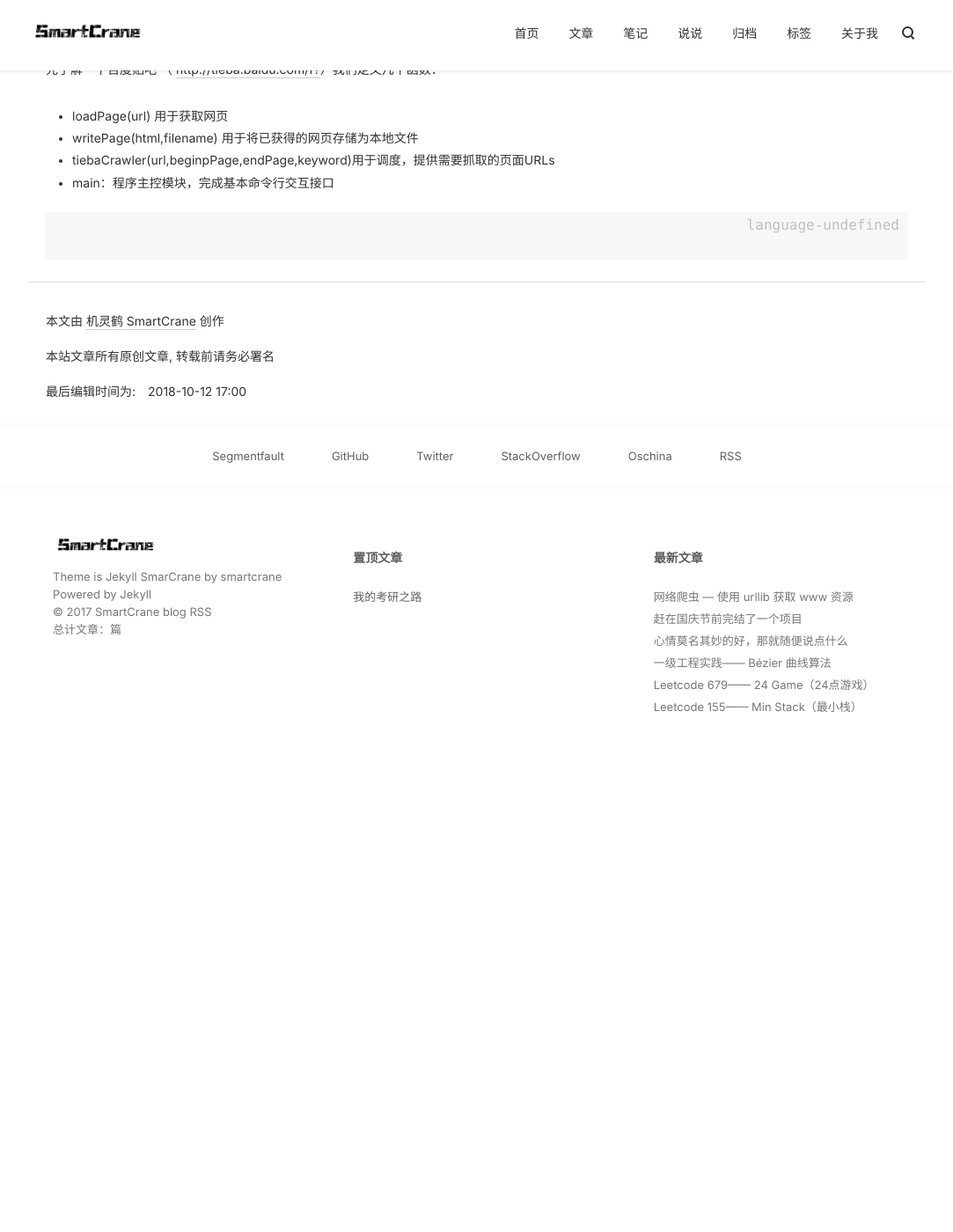
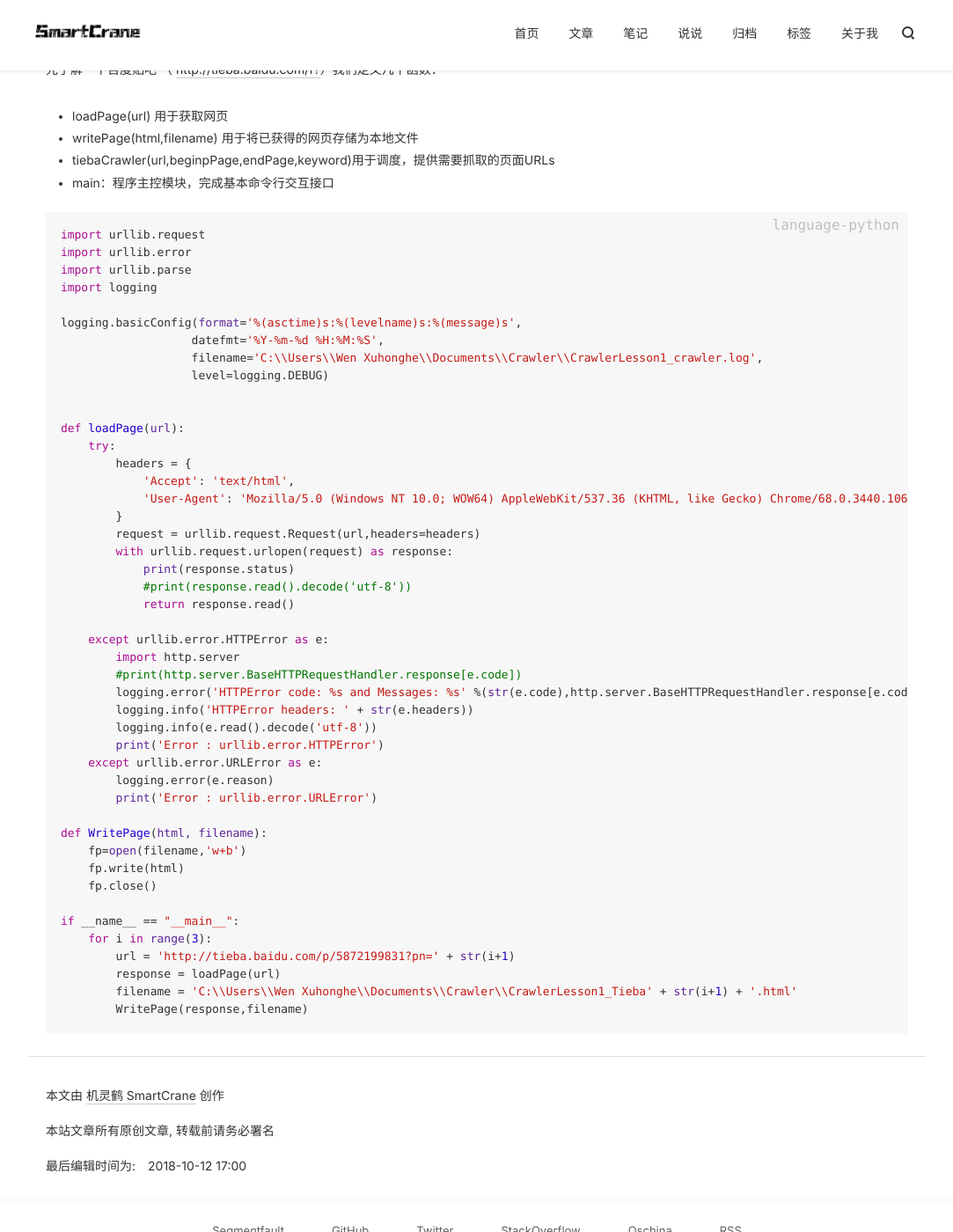
Before and after one commit to smartcrane2/smartcrane2.github.io, a Jekyll site: the page built from _posts/Crawler/2018-10-12-Crawler_1.md, in a window 1280 px wide and 1400 px high, scrolled down 6514 px. Shown: the whole window at 88% size, without its empty margins (98-1181 px from the left). Built offline with Jekyll 4.4.1, drawn with Linux system fonts in a browser that asks for light colours; nearby versions of some CDN libraries; comment, search, counter and statistics services are not loaded; before the commit the page ends 7416 px from its top, so only the background shows below that.

Commit message:
update crawler note part5

````diff
--- a/_posts/Crawler/2018-10-12-Crawler_1.md
+++ b/_posts/Crawler/2018-10-12-Crawler_1.md
@@ -292,5 +292,49 @@ except urllib.error.URLError as e:
 
 
 ```python
+import urllib.request
+import urllib.error
+import urllib.parse
+import logging
 
+logging.basicConfig(format='%(asctime)s:%(levelname)s:%(message)s',
+                   datefmt='%Y-%m-%d %H:%M:%S',
+                   filename='C:\\Users\\Wen Xuhonghe\\Documents\\Crawler\\CrawlerLesson1_crawler.log',
+                   level=logging.DEBUG)
+
+
+def loadPage(url):
+    try:
+        headers = {
+            'Accept': 'text/html',
+            'User-Agent': 'Mozilla/5.0 (Windows NT 10.0; WOW64) AppleWebKit/537.36 (KHTML, like Gecko) Chrome/68.0.3440.106 Safari/537.36',
+        }
+        request = urllib.request.Request(url,headers=headers)
+        with urllib.request.urlopen(request) as response:
+            print(response.status)
+            #print(response.read().decode('utf-8'))
+            return response.read()
+
+    except urllib.error.HTTPError as e:
+        import http.server
+        #print(http.server.BaseHTTPRequestHandler.response[e.code])
+        logging.error('HTTPError code: %s and Messages: %s' %(str(e.code),http.server.BaseHTTPRequestHandler.response[e.code]))
+        logging.info('HTTPError headers: ' + str(e.headers))
+        logging.info(e.read().decode('utf-8'))
+        print('Error : urllib.error.HTTPError')
+    except urllib.error.URLError as e:
+        logging.error(e.reason)
+        print('Error : urllib.error.URLError')
+
+def WritePage(html, filename):
+    fp=open(filename,'w+b')
+    fp.write(html)
+    fp.close()
+
+if __name__ == "__main__":
+    for i in range(3):
+        url = 'http://tieba.baidu.com/p/5872199831?pn=' + str(i+1)
+        response = loadPage(url)
+        filename = 'C:\\Users\\Wen Xuhonghe\\Documents\\Crawler\\CrawlerLesson1_Tieba' + str(i+1) + '.html'
+        WritePage(response,filename)
 ```
````
